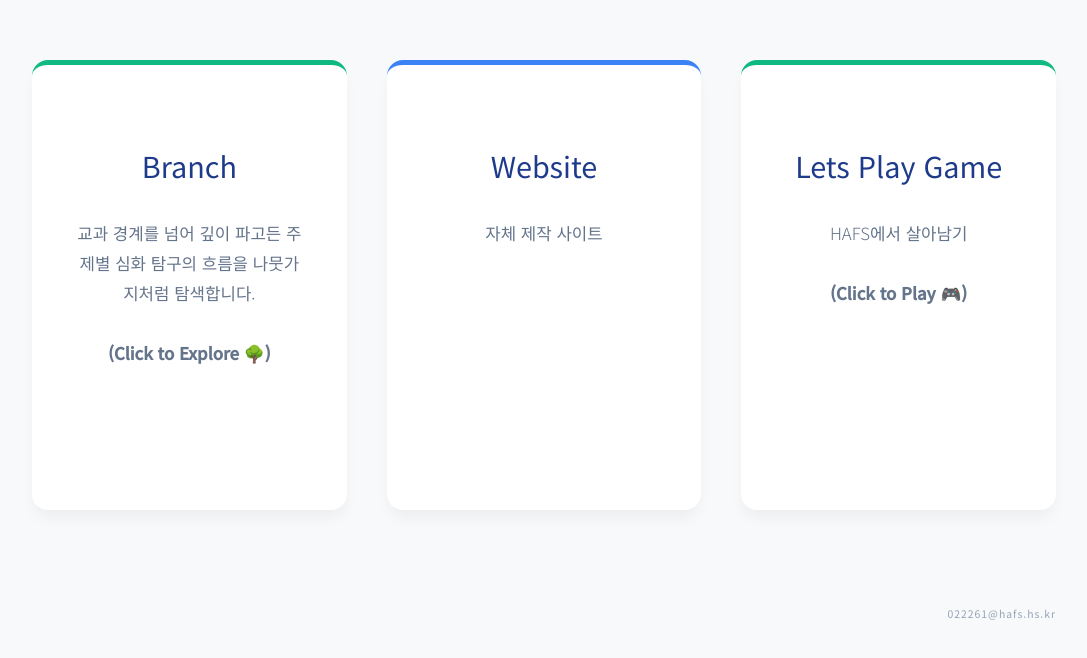
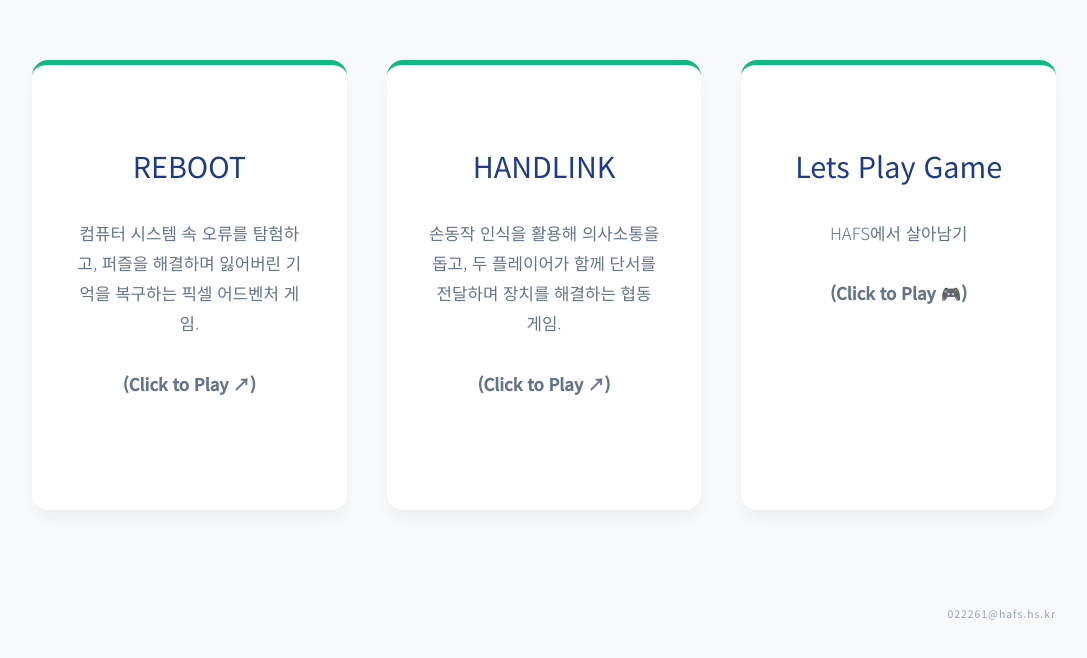
Before and after one commit to 022261im/10422, a plain HTML site: page index.html in a window 1280 px wide. Shown: the part 860-1518 px from the top of the page, without its empty margins (96-1183 px from the left). Drawn offline with Linux system fonts and the light colour scheme.

Commit message:
Replace branch and website cards with REBOOT and HANDLINK project links

```diff
--- a/index.html
+++ b/index.html
@@ -37,6 +37,7 @@
         .card p { color: #64748b; font-weight: 300; line-height: 1.8; font-size: 1.05rem; }
         .card.visible { opacity: 1; transform: translateY(0); }
         .clickable-card { cursor: pointer; border-top: 5px solid #10b981; }
+        .project-link { color: inherit; text-decoration: none; }
 
         /* [5. 이메일 푸터] */
         .email-footer { margin-top: 6rem; text-align: right; font-size: 0.65rem; color: #94a3b8; font-weight: 400; letter-spacing: 1px; }
@@ -110,15 +111,15 @@
 
     <section class="content-section">
         <div class="card-container">
-            <div class="card clickable-card" onclick="openBranchExplorer()">
-                <h3>branch</h3>
-                <p>교과 경계를 넘어 깊이 파고든 주제별 심화 탐구의 흐름을 나뭇가지처럼 탐색합니다. <br><br><b>(Click to Explore 🌳)</b></p>
-            </div>
+            <a class="card clickable-card project-link" href="https://022261im.github.io/10422-/" target="_blank" rel="noopener noreferrer">
+                <h3>REBOOT</h3>
+                <p>컴퓨터 시스템 속 오류를 탐험하고, 퍼즐을 해결하며 잃어버린 기억을 복구하는 픽셀 어드벤처 게임.<br><br><b>(Click to Play ↗)</b></p>
+            </a>
 
-            <div class="card">
-                <h3> website </h3>
-                <p>자체 제작 사이트</p>
-            </div>
+            <a class="card clickable-card project-link" href="https://022261im.github.io/10422_handlink/" target="_blank" rel="noopener noreferrer">
+                <h3>HANDLINK</h3>
+                <p>손동작 인식을 활용해 의사소통을 돕고, 두 플레이어가 함께 단서를 전달하며 장치를 해결하는 협동 게임.<br><br><b>(Click to Play ↗)</b></p>
+            </a>
 
             <div class="card clickable-card" onclick="openGame()">
                 <h3>Lets Play Game</h3>
```
